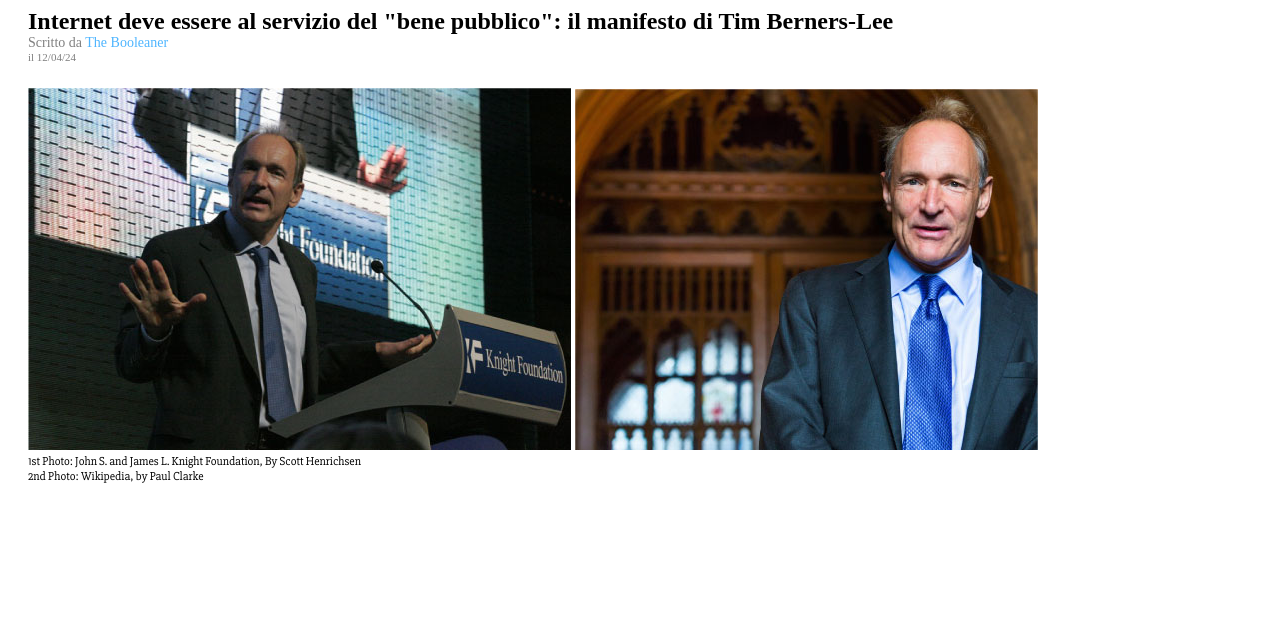
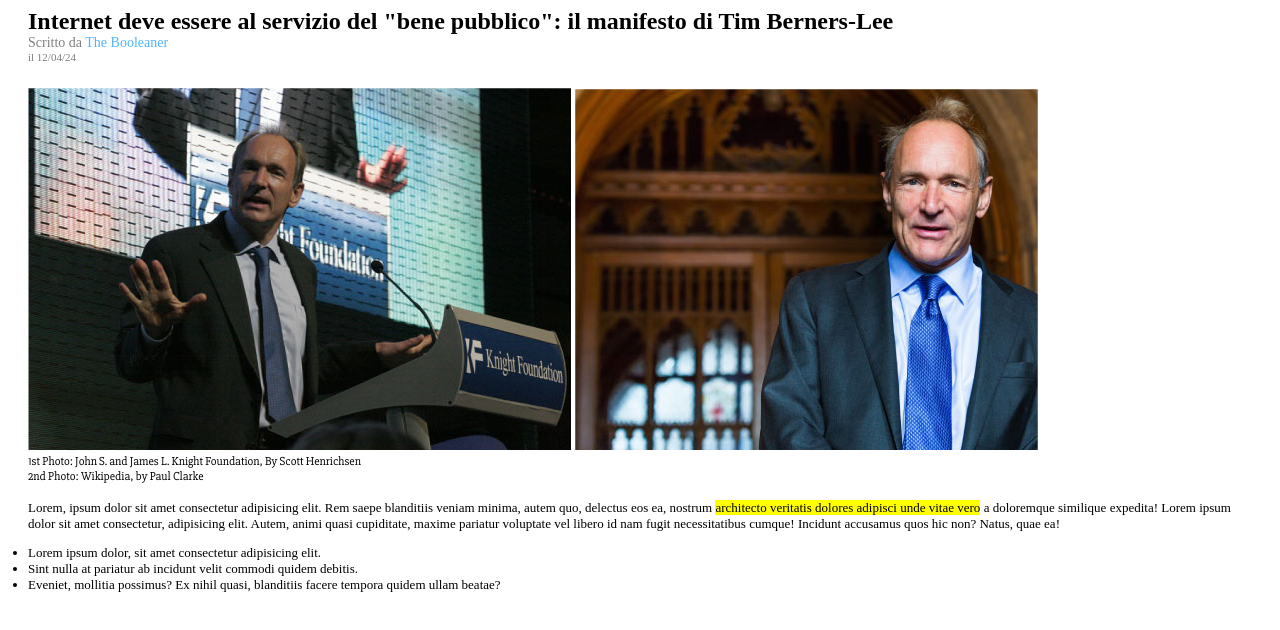
Before and after one commit to MattiaCanopoli/html-css-booleaner, a plain HTML site: page index.html in a window 1280 px wide. Shown: the part 170-800 px from the top of the page. Drawn offline with Linux system fonts and the light colour scheme.

Commit message:
add: main section

```diff
--- a/css/style.css
+++ b/css/style.css
@@ -46,3 +46,16 @@ figure p {
     margin-top: 0;
     font-size: 12px;
 }
+
+.main-content {
+    font-size: small;
+}
+
+.main-content strong {
+    background-color: yellow;
+    font-weight: normal;
+}
+
+.list {
+    padding-left: 0;
+}
--- a/index.html
+++ b/index.html
@@ -33,9 +33,22 @@
                 2nd Photo: Wikipedia, by Paul Clarke
             </p>
         </figure>
-        <!-- sezione figure con didascalie
-        paragrafo testo
-        paragrafo elenco
+        <!-- fine sezione foto -->
+        <!-- sezione articolo -->
+        <article class="main-content">
+            Lorem, ipsum dolor sit amet consectetur adipisicing elit. Rem saepe blanditiis veniam minima, autem quo,
+            delectus eos ea, nostrum <strong>architecto veritatis dolores adipisci unde vitae vero</strong> a doloremque
+            similique
+            expedita! Lorem ipsum dolor sit amet consectetur, adipisicing elit. Autem, animi quasi cupiditate, maxime
+            pariatur voluptate vel libero id nam fugit necessitatibus cumque! Incidunt accusamus quos hic non? Natus,
+            quae ea!
+            <ul class="list">
+                <li>Lorem ipsum dolor, sit amet consectetur adipisicing elit.</li>
+                <li>Sint nulla at pariatur ab incidunt velit commodi quidem debitis.</li>
+                <li>Eveniet, mollitia possimus? Ex nihil quasi, blanditiis facere tempora quidem ullam beatae?</li>
+            </ul>
+        </article>
+        <!--
         tabella
         foot -->
     </main>
```
